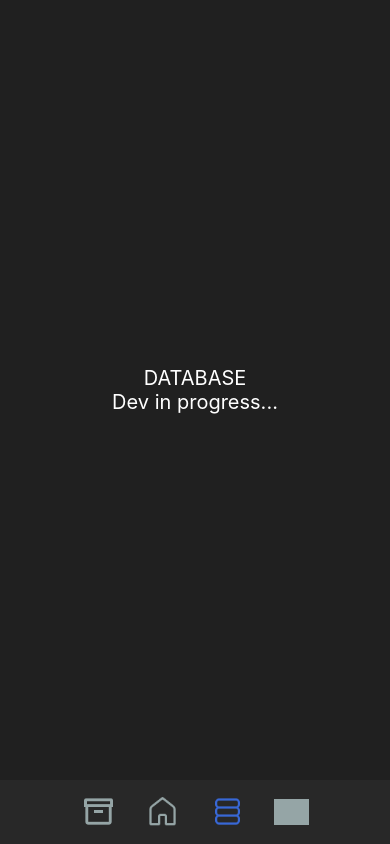
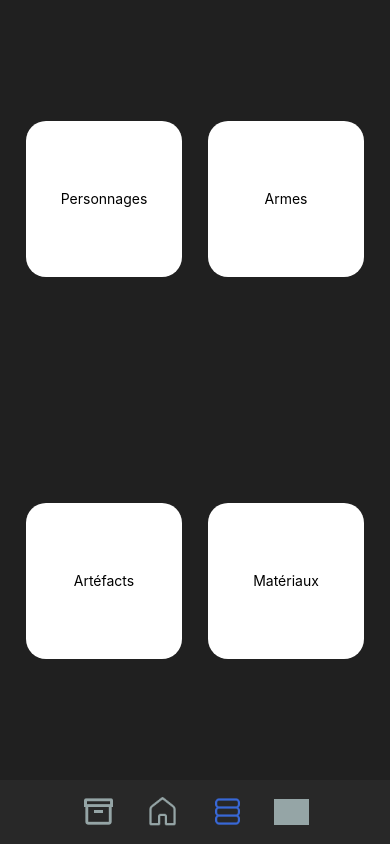
Before and after one commit to Blackstar699/genshinapp, a React Native app: screen /Database in a window 390 px wide. Built offline with nearby package versions, Linux system fonts and the light colour scheme; grey boxes are pictures that could not be loaded.

Commit message:
la maj pour le val

```diff
--- a/App.tsx
+++ b/App.tsx
@@ -6,8 +6,6 @@ import {HomeScreen} from './src/screens/Homescreen';
 import { Params } from './src/screens/Params';
 import { Database } from './src/screens/Database';
 import { Inventory } from './src/screens/Inventory';
-import { Menubar } from './src/screens/props/Menubar';
-import { View } from 'react-native';
 
 const Stack = createNativeStackNavigator<RootStackParamList>();
 
--- a/package.json
+++ b/package.json
@@ -14,7 +14,9 @@
     "@react-navigation/material-bottom-tabs": "^6.2.1",
     "@react-navigation/native": "^6.0.8",
     "@react-navigation/native-stack": "^6.5.0",
+    "axios": "^0.27.2",
     "expo": "~44.0.0",
+    "expo-cli": "^5.4.3",
     "expo-status-bar": "~1.2.0",
     "expo-updates": "~0.11.6",
     "react": "17.0.1",
--- a/src/screens/Database.tsx
+++ b/src/screens/Database.tsx
@@ -1,7 +1,7 @@
 import { NavigationProp } from "@react-navigation/native";
 import React, { FunctionComponent } from "react";
 import {RootStackParamList} from "../RootStackParamList";
-import {Text, View} from "react-native";
+import {Text, View, ScrollView, TouchableOpacity} from "react-native";
 import { IconButton } from "react-native-paper";
 import styles from "../styles/database";
 import { Menubar } from "./props/Menubar";
@@ -14,8 +14,18 @@ export const Database: FunctionComponent<Props> = ({ navigation }) => {
     return(
         <View style={styles.container}>
             <View style={styles.content}>
-                <Text style={styles.text}>DATABASE</Text>
-                <Text style={styles.text}>Dev in progress...</Text>
+                <TouchableOpacity style={styles.bloc} onPress={() => navigation.navigate("Inventory")}>
+                    <Text>Personnages</Text>
+                </TouchableOpacity>
+                <View style={styles.bloc}>
+                    <Text>Armes</Text>
+                </View>
+                <View style={styles.bloc}>
+                    <Text>Artéfacts</Text>
+                </View>
+                <View style={styles.bloc}>
+                    <Text>Matériaux</Text>
+                </View>
             </View>
             <Menubar navigation={navigation}/>
         </View>
--- a/src/styles/database.ts
+++ b/src/styles/database.ts
@@ -3,6 +3,7 @@ import { StyleSheet } from "react-native";
 export default StyleSheet.create({
     container: {
         flex: 1,
+        width: '100%',
         backgroundColor: '#202020',
         alignItems: 'center',
         justifyContent: 'center',
@@ -14,8 +15,23 @@ export default StyleSheet.create({
     },
 
     content: {
+        width: '100%',
+        height: '100%',
         flex: 1,
+        flexDirection: 'row',
+        flexWrap: 'wrap',
+        alignItems: 'center',
+        paddingVertical: '2%',
+        justifyContent: 'space-evenly',
+    },
+
+    bloc: {
+        width: '40%',
+        aspectRatio: 1,
+        backgroundColor: '#FFFFFF',
         alignItems: 'center',
         justifyContent: 'center',
-    },
+        marginVertical: '1.5%',
+        borderRadius: 20
+    }
 });
```
Also changed, not shown: 2 other files (tests, documents, lock files or other folders).
